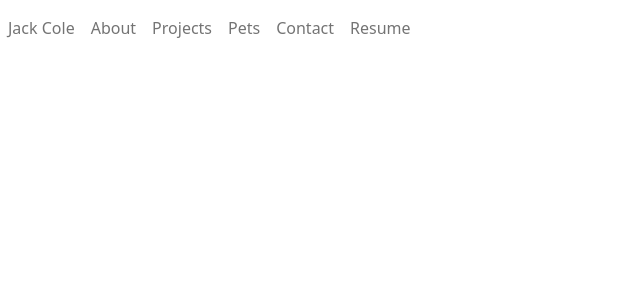
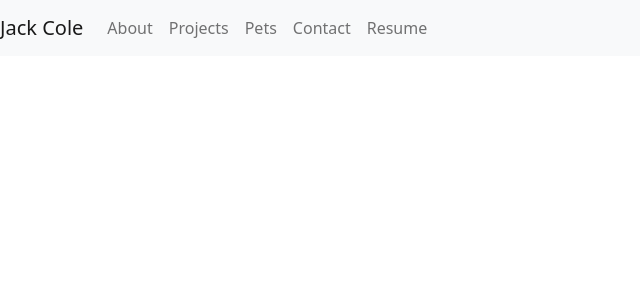
Before and after one commit to 123JackCole/portfolio, a React (Create React App) app: page / in a window 1280 px wide. Shown: the top 300 px of the page, without its empty margins (0-640 px from the left). Built offline with nearby package versions, Linux system fonts and the light colour scheme.

Commit message:
added navbar code

```diff
--- a/src/components/NavBar.js
+++ b/src/components/NavBar.js
@@ -7,17 +7,28 @@ import Nav from "react-bootstrap/Nav";
 
 const NavBar = () => {
   return (
-    <Navbar>
-      <Nav className="mr-auto">
-        <Nav.Link href="#">Jack Cole</Nav.Link>
-      </Nav>
-      <Nav className="justify-content-end">
-        <Nav.Link href="#">About</Nav.Link>
-        <Nav.Link href="#projects">Projects</Nav.Link>
-        <Nav.Link href="#pets">Pets</Nav.Link>
-        <Nav.Link href="#contact">Contact</Nav.Link>
-        <Nav.Link href="#resume">Resume</Nav.Link>
-      </Nav>
+    <Navbar bg="light" expand="lg" className="justify-content">
+      <Navbar.Brand href="#">Jack Cole</Navbar.Brand>
+      <Navbar.Toggle aria-controls="basic-navbar-nav" />
+      <Navbar.Collapse>
+        <Nav className="justify-content-end">
+          <Nav.Item>
+            <Nav.Link href="#">About</Nav.Link>
+          </Nav.Item>
+          <Nav.Item>
+            <Nav.Link href="#projects">Projects</Nav.Link>
+          </Nav.Item>
+          <Nav.Item>
+            <Nav.Link href="#pets">Pets</Nav.Link>
+          </Nav.Item>
+          <Nav.Item>
+            <Nav.Link href="#contact">Contact</Nav.Link>
+          </Nav.Item>
+          <Nav.Item>
+            <Nav.Link href="#resume">Resume</Nav.Link>
+          </Nav.Item>
+        </Nav>
+      </Navbar.Collapse>
     </Navbar>
   );
 };
```
